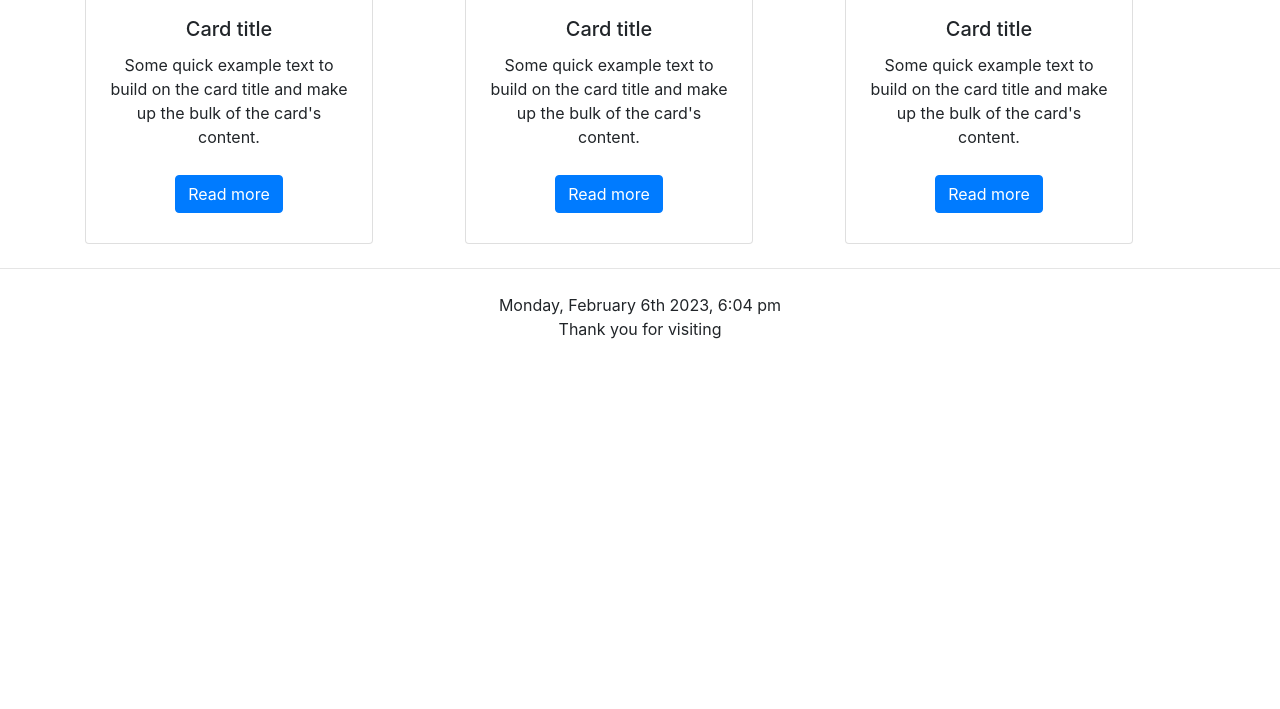
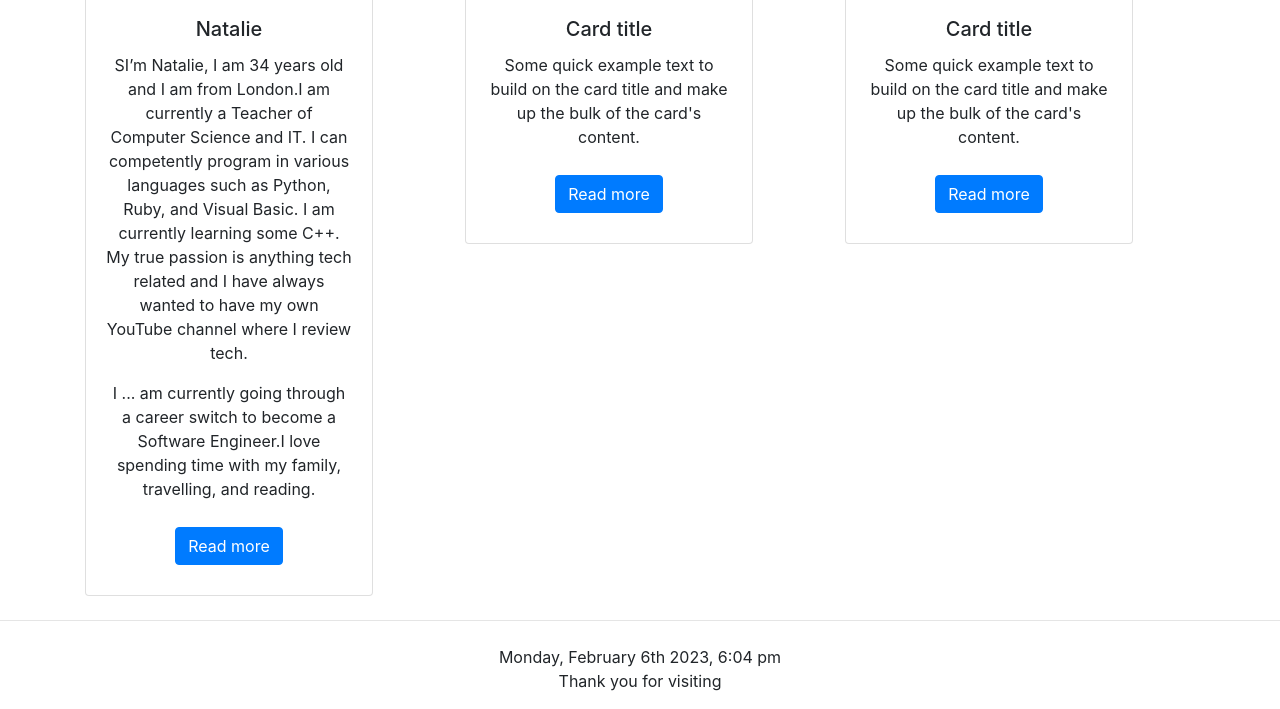
Before and after one commit to LillyIlex/team-indigo, a plain HTML site: page team.html in a window 1280 px wide. Shown: the part 1567-2276 px from the top of the page. Before the commit the page ends 1924 px from the top, so only its background shows below. Drawn offline with nearby package versions, Linux system fonts and the light colour scheme.

Commit message:
Update team.html

```diff
--- a/team.html
+++ b/team.html
@@ -117,12 +117,14 @@
         <div class="card" style="width: 18rem;">
           <img src="" class="card-img-top" alt="...">
           <div class="card-body">
-            <h5 class="card-title">Card title</h5>
-            <p class="card-text">Some quick example text to build on the card title and make up the bulk of the card's
-              content.</p>
-            <p class="extra-bio"></p>
-            <a class="btn btn-primary expand">Read more</a>
-          </div>
+            <h5 class="card-title">Natalie</h5>
+            <p class="card-text">SI’m Natalie, I am 34 years old and I am from London.I am currently a Teacher of Computer Science and IT.
+              I can competently program in various languages such as Python, Ruby, and Visual Basic. I am currently learning some C++.
+              My true passion is anything tech related and I have always wanted to have my own YouTube channel where I review tech.
+              </p>
+            <p class="extra-bio" id="natalie" data-state="hidden">I <span id="dotsNatalie">...</span><span id="moreNatalie"> am currently going through a career switch to become a Software Engineer.I love spending time with my family, travelling, and reading.</span></p>
+            <button class="btn btn-primary expand" onclick="myFunctionNatalie()" id="myBtnNatalie">Read more</a></button>
+        </div>
         </div>
       </div>
       <div class="col-sm">
```
